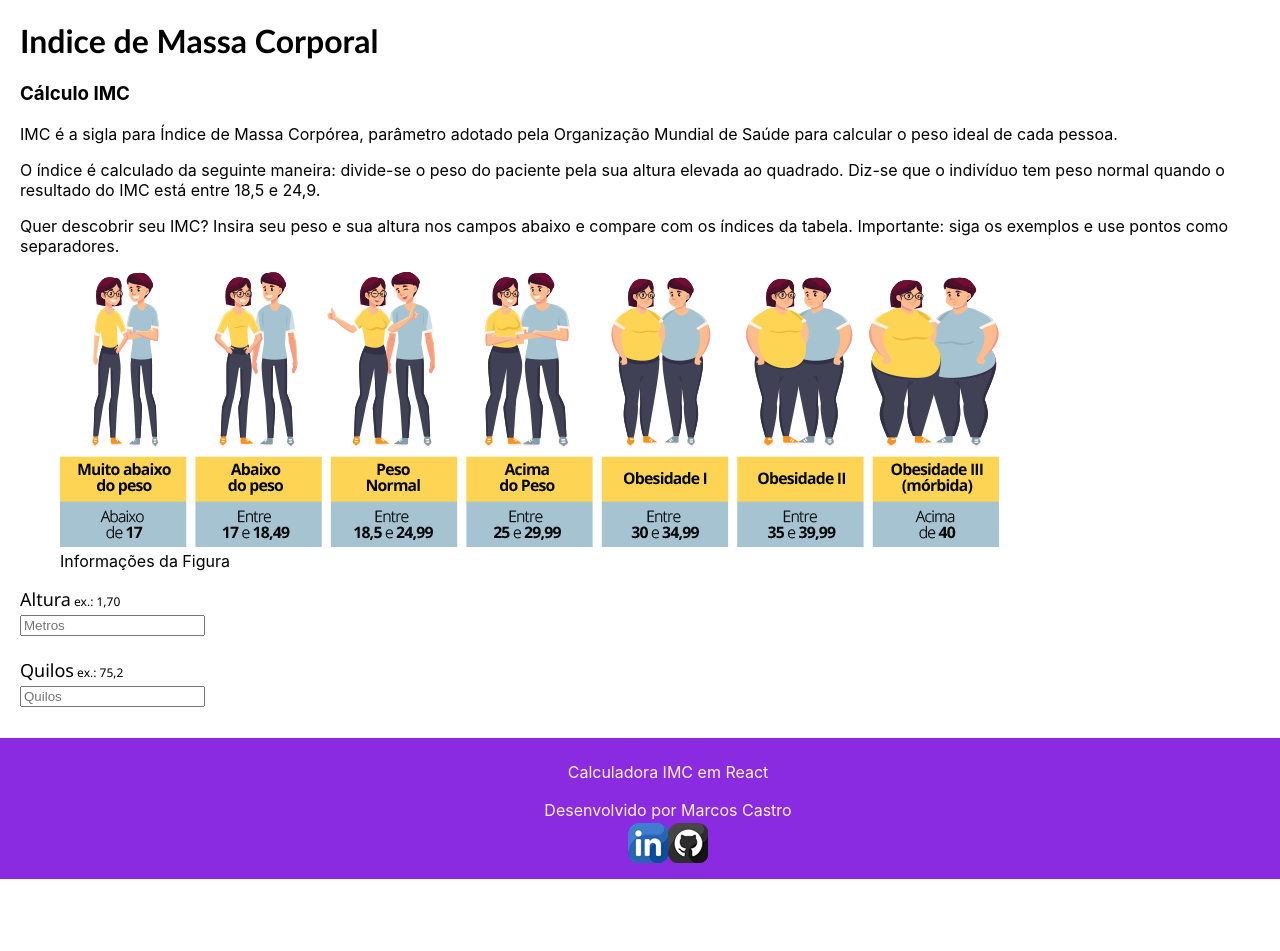
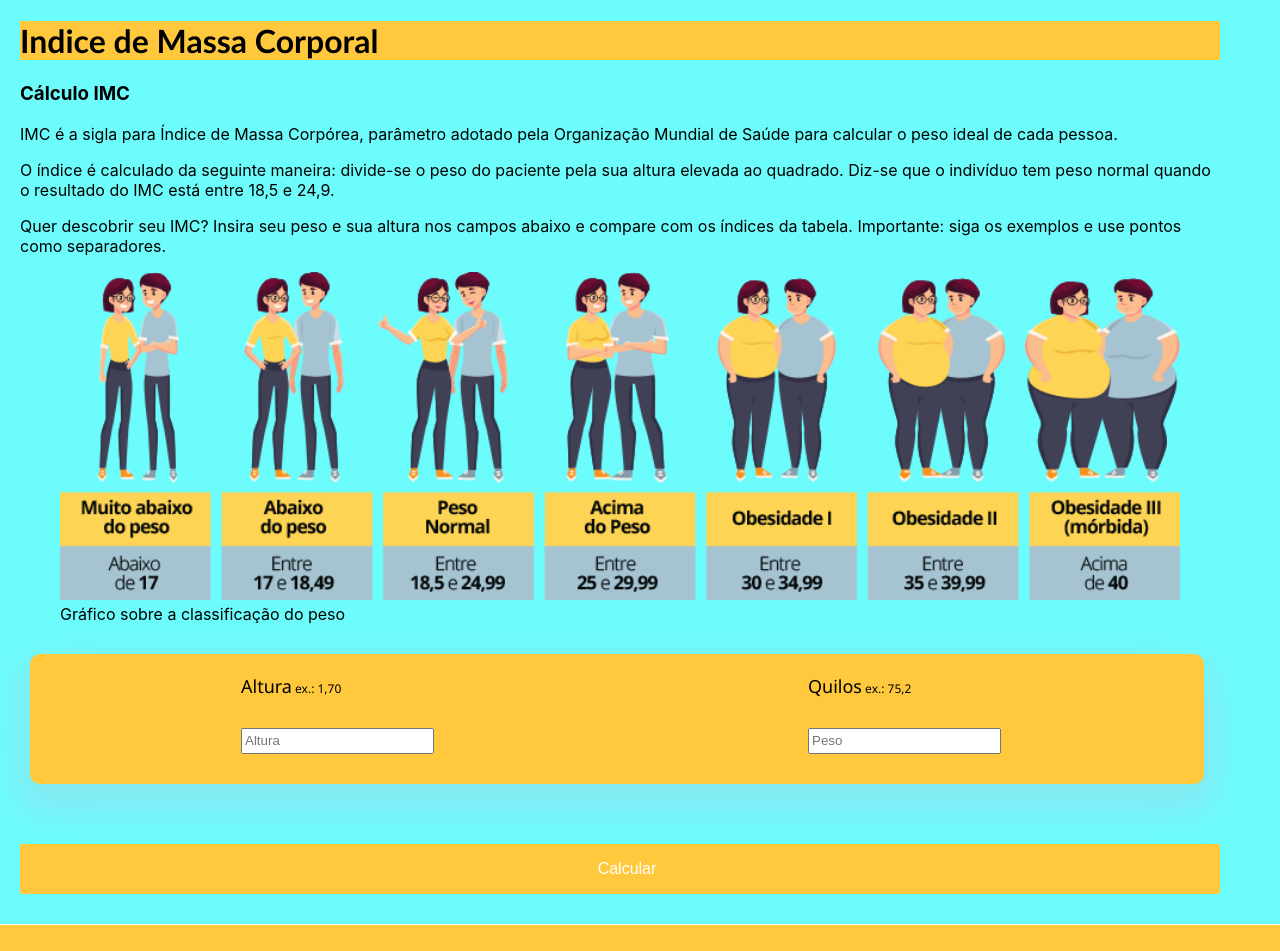
Before and after one commit to MarcosCast/imc_app, a React (Create React App) app: page / in a window 1280 px wide. Shown: the top 951 px of the page. Before the commit the page ends 879 px from the top, so only its background shows below. Built offline with nearby package versions, Linux system fonts and the light colour scheme.

Commit message:
Estilizando a página

```diff
--- a/src/App.css
+++ b/src/App.css
@@ -47,3 +47,7 @@ table {
     border-collapse: collapse;
     border-spacing: 0;
 }*/
+
+body {
+    background-color: rgb(109, 252, 252);
+}
--- a/src/App.js
+++ b/src/App.js
@@ -1,8 +1,11 @@
 import React from 'react';
+
 import IMC from './components/Imc';
 import Rodape from './components/Footer';
+import Conteudo from './components/Conteúdo';
+
 import './App.css';
-import Conteudo from './components/Conteúdo';
+
 
 function App() {
   return (
--- a/src/components/Conteudo.scss
+++ b/src/components/Conteudo.scss
@@ -1,7 +1,12 @@
 .post {
+    max-width: 1200px;
     padding-left: 20px;
     h1, h2 {
          font-family: 'Gill Sans', 'Gill Sans MT', Calibri, 'Trebuchet MS', sans-serif;
+         background: #FFC83D;
+    }
+    img {
+        width: 100%;
     }
 
  }
--- a/src/components/Conteúdo.jsx
+++ b/src/components/Conteúdo.jsx
@@ -14,7 +14,7 @@ function Conteudo() {
                 Importante: siga os exemplos e use pontos como separadores.</p>
             <figure>
               <img src={Logo} alt="Gráfico IMC" />
-              <figcaption>Informações da Figura</figcaption>
+              <figcaption>Gráfico sobre a classificação do peso</figcaption>
             </figure>
 
         </div>
--- a/src/components/Footer.jsx
+++ b/src/components/Footer.jsx
@@ -8,6 +8,7 @@ function Rodape() {
         <footer class="rodape">
         <p>Calculadora IMC em React</p>
         <span>Desenvolvido por Marcos Castro</span>
+        <br />
         <div class="rodape-media">
           <a href="https://github.com/MarcosCast"><img src={Linkedin} alt="github"/></a>
 
--- a/src/components/Footer.scss
+++ b/src/components/Footer.scss
@@ -1,5 +1,5 @@
 .rodape {
-    background-color: blueviolet;
+    background-color: #FFC83D;
     width: 100%;
     padding: 8px 28px;
     border-top: 0.4px solid #FFF2E7;
@@ -9,7 +9,7 @@
     align-items: center;
     text-align: center;
     gap: 2.5px;
-    color: #FFF2E7;
+    color: black;
     margin-top: 30px;
 
     div {
--- a/src/components/Imc.jsx
+++ b/src/components/Imc.jsx
@@ -1,10 +1,17 @@
-
-
 import './Imc.scss';
-
+import React, { useState } from "react";
 //import Logo from '../images/grafico.png'
 
 function IMC() {
+    const {peso, setPeso} = useState(12);
+    const {altura, setAltura} = useState(0);
+
+    const calculo = () => {
+        const imc = peso / (altura * altura);
+        const formattedImc = imc.toFixed(2);
+        console.log(formattedImc);
+    }
+
     return(
         <div className="massa">
 
@@ -13,16 +20,20 @@ function IMC() {
                      Altura
                     <span> ex.: 1,70 </span>
                     <br />
-                    <input type="text" className="input_altura" placeholder="Metros"/>
+                    <input type="number" value={peso} className="input_altura"
+                     onChange={(e) => setPeso(+e.target.value)} placeholder="Altura"/>
                 </div>
                 <br />
                 <div className="peso">
                      Quilos
                     <span> ex.: 75,2 </span>
                     <br />
-                    <input type="text" className="input_peso" placeholder="Quilos"/>
+                    <input type="number" value={altura} className="input_peso"
+                     onChange={(e) => setAltura(+e.target.value)} placeholder="Peso"/>
                 </div>
             </div>
+            <br />
+            <button onClick={calculo}> Calcular </button>
         </div>
     );
 }
--- a/src/components/Imc.scss
+++ b/src/components/Imc.scss
@@ -6,7 +6,27 @@
 }
 
 .inputs {
+   max-width: 1200px;
+   display: flex;
    font-family: 'Segoe UI', Tahoma, Geneva, Verdana, sans-serif;
+   justify-content: space-evenly;
+   width: 90%;
+   background: #FFC83D;
+   padding: 20px;
+   border-radius: 10px;
+   margin: 30px 10px 10px 10px;
+   box-shadow: 0 20px 60px 0 rgba(186,200,227,.1), 0 16px 36px 10px rgba(186,200,227,.3);
+
+   input {
+      display: block;
+      width: 100%;
+      outline: none !important;
+      margin-bottom: 10px;
+      font-weight: 200;
+      height: 20px;
+      margin-top: 30px;
+   }
+
    div {
       font-size: large;
    }
@@ -14,3 +34,19 @@
       font-size: 12px;
    }
 }
+
+button {
+   padding-left: 20px;
+   max-width: 1200px;
+   border: none;
+   background: #FFC83D;
+   color: #fff;
+   font-size: 1em;
+   font-weight: 200;
+   height: 50px;
+   cursor: pointer;
+   margin-top: 30px;
+   transition: all .3s ease;
+   border-radius: 2px;
+   width: 100%;
+}
--- a/src/index.css
+++ b/src/index.css
@@ -1,5 +1,14 @@
+/* * {
+  box-sizing: border-box;
+  margin: 0;
+  outline: 0;
+  padding: 0;
+}*/
+
 body {
+  box-sizing: border-box;
   margin: 0;
+  outline: 0;
   padding: 0;
   border: 0;
   font-size: 100%;
```
